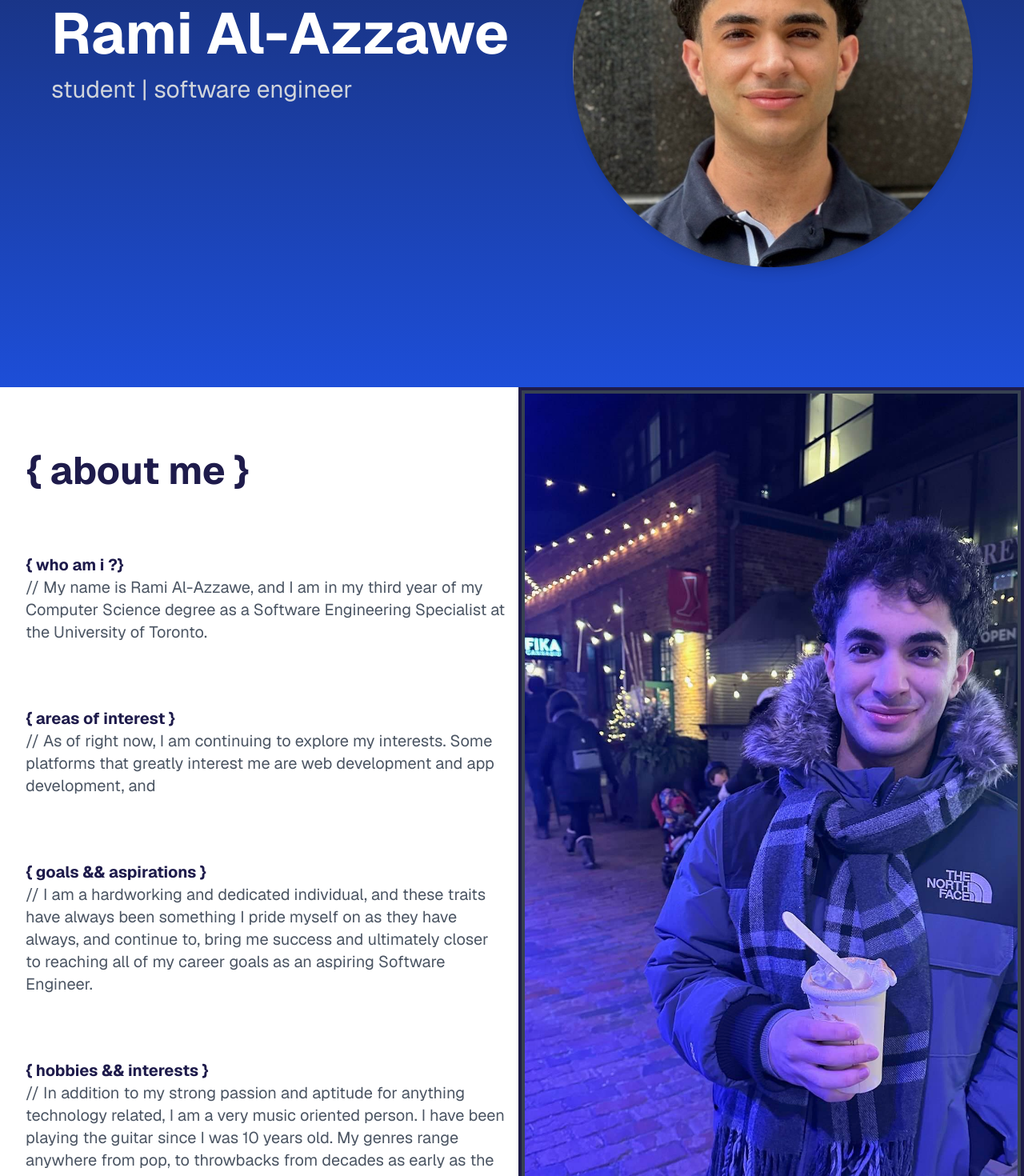
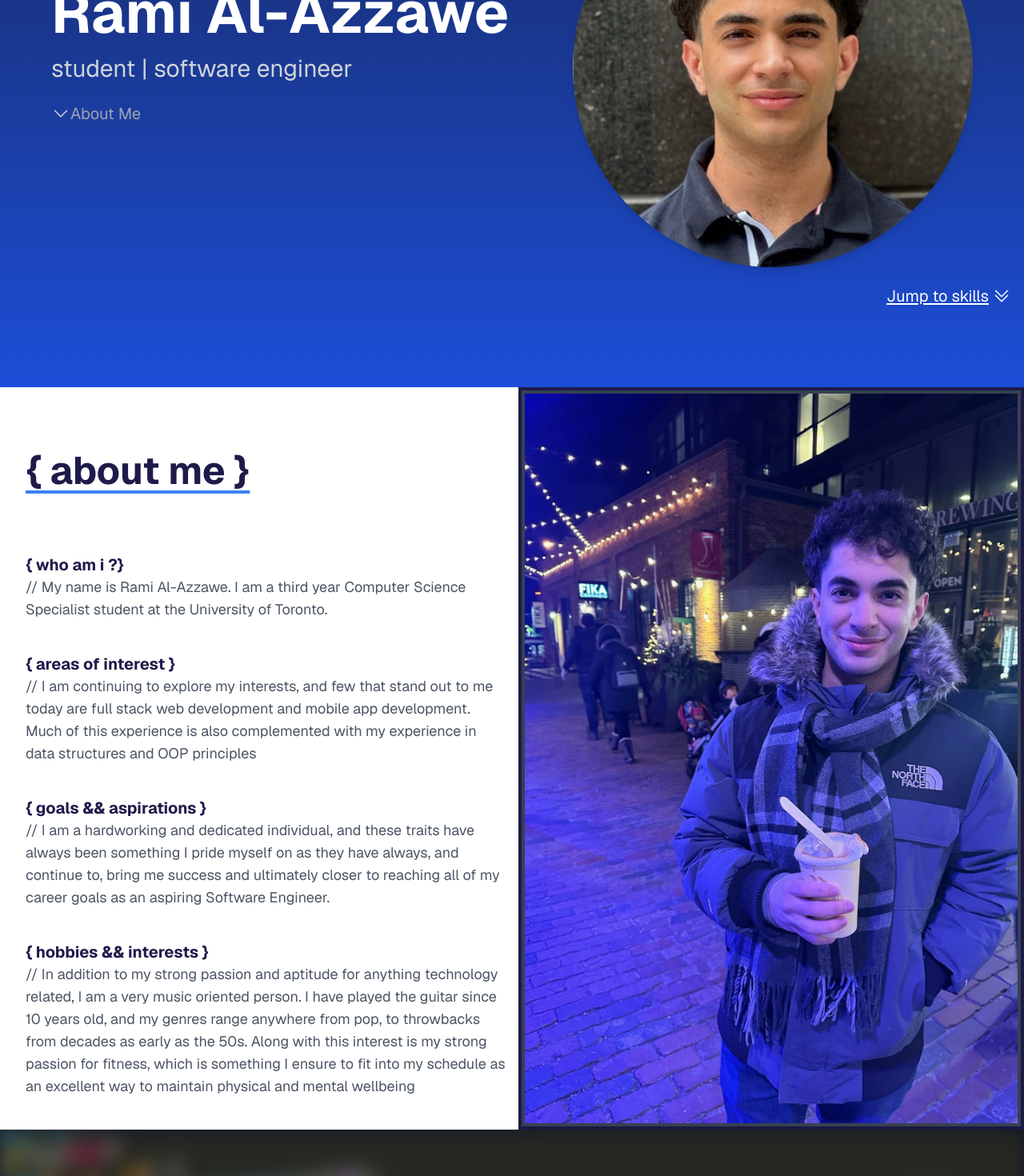
Before and after one commit to razzawe/personalsite, a Next.js app: page / in a window 1280 px wide. Shown: the part 380-1850 px from the top of the page at 80% size. Built offline with nearby package versions, Linux system fonts and the light colour scheme.

Commit message:
feat: about me and skills link added, etc

```diff
--- a/pages/index.tsx
+++ b/pages/index.tsx
@@ -1,5 +1,7 @@
 import Head from "next/head";
 import Image from "next/image";
+import Link from "next/link";
+
 import Navbar from "../components/NavBar";
 import { Reveal } from "../components/Reveal";
 import { RevealLTR } from "../components/RevealLTR";
@@ -56,7 +58,7 @@ export default function Home() {
         {/* Hero Section */}
         <section
           id="about"
-          className="min-h-screen flex items-center justify-center bg-gradient-to-b from-blue-950 to-blue-700 px-[5vw] py-[5vh]"
+          className="min-h-screen flex items-center justify-center bg-gradient-to-b from-blue-950 to-blue-700 px-[5vw] py-[5vh] relative"
         >
           <div className="container mx-auto flex flex-col lg:flex-row items-center justify-between">
             {/* Left side: About Me */}
@@ -68,9 +70,34 @@ export default function Home() {
                 </h1>
               </RevealLTR>
               <RevealLTR delay={0.75}>
+
                 <p className="text-3xl text-gray-300 mb-8">
                   student | software engineer
+                  <div className="flex items-center mt-6">
+                  <svg
+                    xmlns="http://www.w3.org/2000/svg"
+                    fill="none"
+                    viewBox="0 0 24 24"
+                    stroke-width="1.5"
+                    stroke="currentColor"
+                    class="size-6"
+                  >
+                    <path
+                      stroke-linecap="round"
+                      stroke-linejoin="round"
+                      d="m19.5 8.25-7.5 7.5-7.5-7.5"
+                    />
+                  </svg>
+
+                  <Link
+                    href="#desc"
+                    className="text-gray-400 text-bold text-xl whitespace-nowrap mr-1"
+                  >
+                    {"About Me"}
+                  </Link>
+                  </div>
                 </p>
+
               </RevealLTR>
               {/* About Me Section */}
             </div>
@@ -88,6 +115,29 @@ export default function Home() {
               </div>
             </div>
           </div>
+          <div className="flex items-center absolute right-4 bottom-[100px]">
+            <Link
+              href="#skills"
+              className="text-white text-bold underline underline-offset-2 text-xl whitespace-nowrap mr-1"
+            >
+              {"Jump to skills"}
+            </Link>
+
+            <svg
+              xmlns="http://www.w3.org/2000/svg"
+              fill="none"
+              viewBox="0 0 24 24"
+              strokeWidth={1.5}
+              stroke="white"
+              className="size-6"
+            >
+              <path
+                strokeLinecap="round"
+                strokeLinejoin="round"
+                d="m4.5 5.25 7.5 7.5 7.5-7.5m-15 6 7.5 7.5 7.5-7.5"
+              />
+            </svg>
+          </div>
         </section>
 
         {/* Description */}
@@ -96,34 +146,35 @@ export default function Home() {
           {/* Left side: About Me */}
 
           <div className="w-1/2 text-left lg:mr-auto flex flex-col justify-left items-left ml-4 pl-4 pr-4 mb-10">
-            <h1 className="text-5xl font-bold mt-10 text-indigo-950 pt-10">
+            <h1 className="text-5xl font-bold mt-10 underline underline-offset-8 decoration-4 decoration-blue-500 text-indigo-950 pt-10 ">
               {"{ about me }"}
             </h1>
             <div className="flex-grow flex flex-col justify-evenly text-xl">
-
               <div>
                 <h1 className="text-xl font-bold mt-10 text-indigo-950 pt-10">
                   {"{ who am i ?}"}
                 </h1>
-                <p className="text-gray-600 max-w-prose ">
-                  // My name is Rami Al-Azzawe, and I am in my third year of my
-                  Computer Science degree as a Software Engineering Specialist at the University of Toronto.
+                <p className="text-gray-600 max-w-prose text-lg">
+                  // My name is Rami Al-Azzawe. I am a third year Computer
+                  Science Specialist student at the University of Toronto.
                 </p>
               </div>
               <div>
-                <h1 className="text-xl font-bold mt-10 text-indigo-950 pt-10">
+                <h1 className="text-xl font-bold text-indigo-950 pt-10">
                   {"{ areas of interest }"}
                 </h1>
-                <p className="text-gray-600 max-w-prose">
-                  // As of right now, I am continuing to explore my interests. Some platforms
-                  that greatly interest me are web development and app development, and
+                <p className="text-gray-600 max-w-prose text-lg">
+                  // I am continuing to explore my interests, and few that stand
+                  out to me today are full stack web development and mobile app
+                  development. Much of this experience is also complemented with
+                  my experience in data structures and OOP principles
                 </p>
               </div>
               <div>
-                <h1 className="text-xl font-bold mt-10 text-indigo-950 pt-10">
+                <h1 className="text-xl font-bold text-indigo-950 pt-10">
                   {"{ goals && aspirations }"}
                 </h1>
-                <p className="text-gray-600 max-w-prose">
+                <p className="text-gray-600 max-w-prose text-lg">
                   // I am a hardworking and dedicated individual, and these
                   traits have always been something I pride myself on as they
                   have always, and continue to, bring me success and ultimately
@@ -132,19 +183,17 @@ export default function Home() {
                 </p>
               </div>
               <div>
-                <h1 className="text-xl font-bold mt-10 text-indigo-950 pt-10">
+                <h1 className="text-xl font-bold text-indigo-950 pt-10">
                   {"{ hobbies && interests }"}
                 </h1>
-                <p className="text-gray-600 max-w-prose">
+                <p className="text-gray-600 max-w-prose text-lg">
                   // In addition to my strong passion and aptitude for anything
                   technology related, I am a very music oriented person. I have
-                  been playing the guitar since I was 10 years old. My genres
-                  range anywhere from pop, to throwbacks from decades as early
-                  as the 50s, where one day you'll find me listening to One
-                  Direction, and the next, the legend Billy Joel.
-                  <br/><br/> Lastly, fitness is
-                  another very important part of my life, and is something I ensure to
-                  fit into my schedule for physical and mental wellbeing
+                  played the guitar since 10 years old, and my genres range
+                  anywhere from pop, to throwbacks from decades as early as the
+                  50s. Along with this interest is my strong passion for
+                  fitness, which is something I ensure to fit into my schedule
+                  as an excellent way to maintain physical and mental wellbeing
                 </p>
               </div>
             </div>
```
